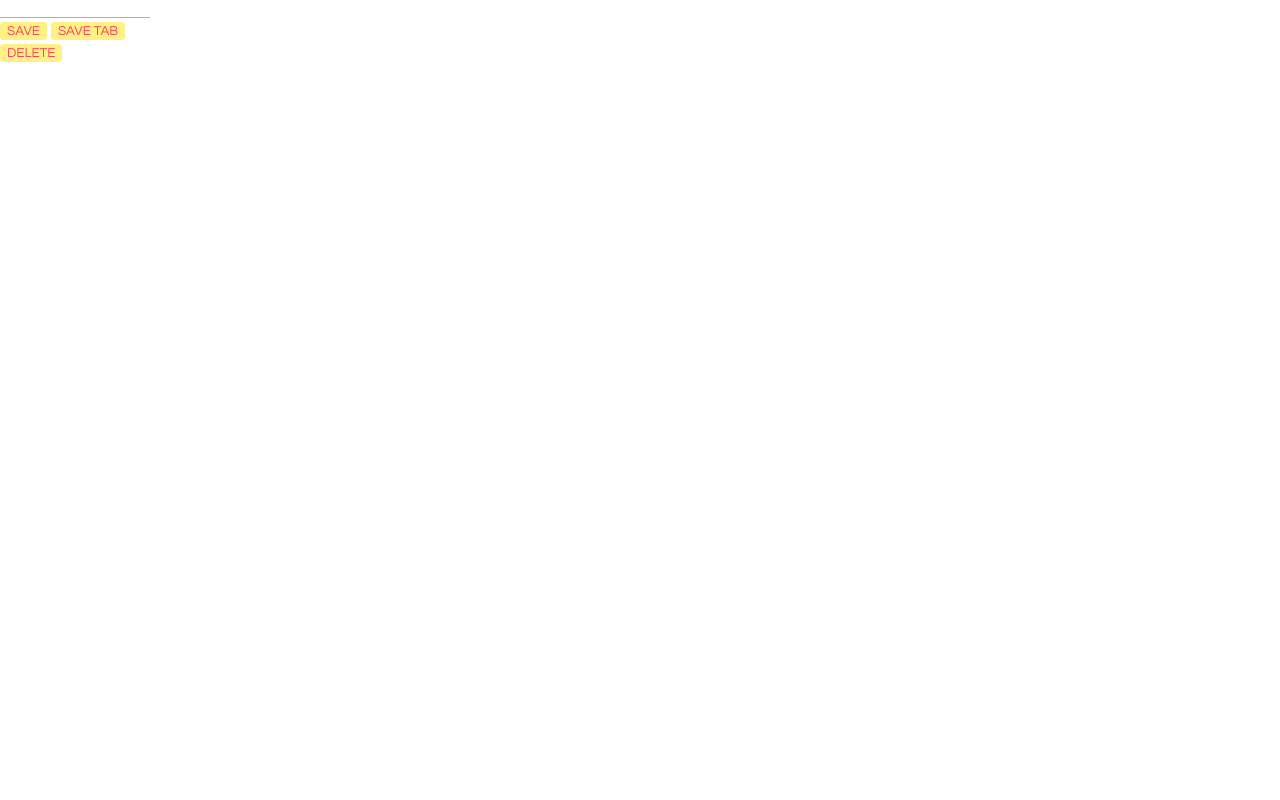
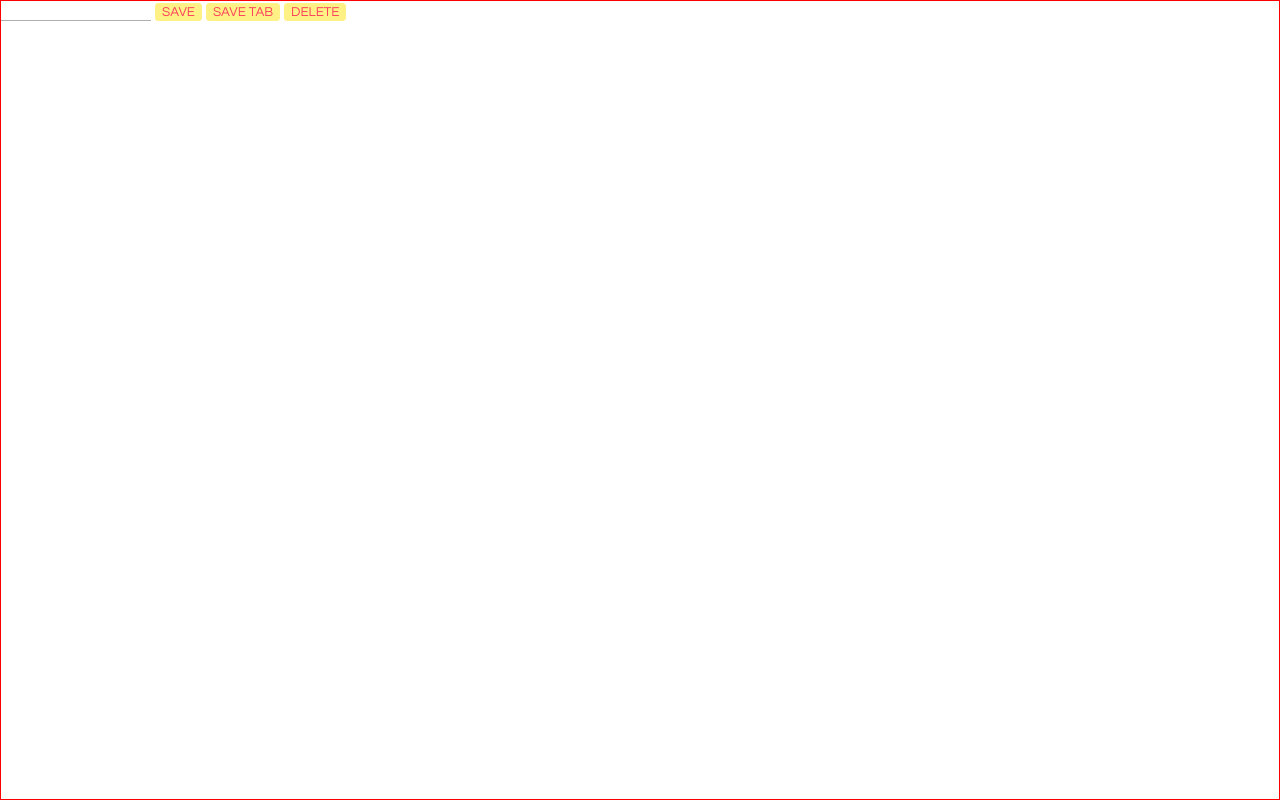
Before and after one commit to elanseca/LeadsTrackerApp, a website built with Vite: page index.html in a window 1280 px wide. Built offline with nearby package versions, Linux system fonts and the light colour scheme.

Commit message:
Fixing body width

```diff
--- a/index.css
+++ b/index.css
@@ -1,7 +1,8 @@
 body{
+    border: 1px solid red;
     margin: 0;
     padding: 0;
-    max-width: 150px;
+    min-width: 150px;
 }
 
 ul{
```
